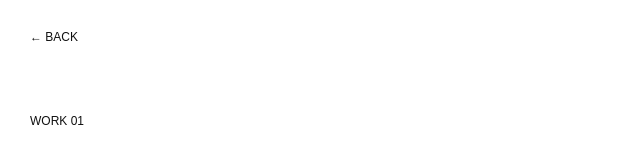
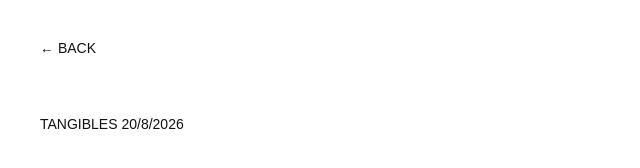
Before and after one commit to sophievworld/sophie, a plain HTML site: page works.html in a window 1280 px wide. Shown: the whole page, without its empty margins (0-640 px from the left). Drawn offline with Linux system fonts and the light colour scheme.

Commit message:
Update works.html

```diff
--- a/works.html
+++ b/works.html
@@ -1,10 +1,13 @@
 <!DOCTYPE html>
 <html lang="en">
+
 <head>
+
     <meta charset="UTF-8">
+
     <meta name="viewport" content="width=device-width, initial-scale=1.0">
 
-    <title>Works - Sophie</title>
+    <title>Works - Sophie Cole</title>
 
     <style>
 
@@ -14,11 +17,11 @@
 
         body {
             margin: 0;
-            padding: 30px;
+            padding: 40px;
             background: #fff;
             color: #111;
             font-family: Arial, sans-serif;
-            font-size: 12px;
+            font-size: 14px;
         }
 
         a {
@@ -31,7 +34,7 @@
         }
 
         .back {
-            margin-bottom: 70px;
+            margin-bottom: 60px;
         }
 
         .work {
@@ -49,8 +52,9 @@
     </div>
 
     <div class="work">
-        <a href="#">WORK 01</a>
+        <a href="tangibles.html">TANGIBLES 20/8/2026</a>
     </div>
 
 </body>
+
 </html>
```
